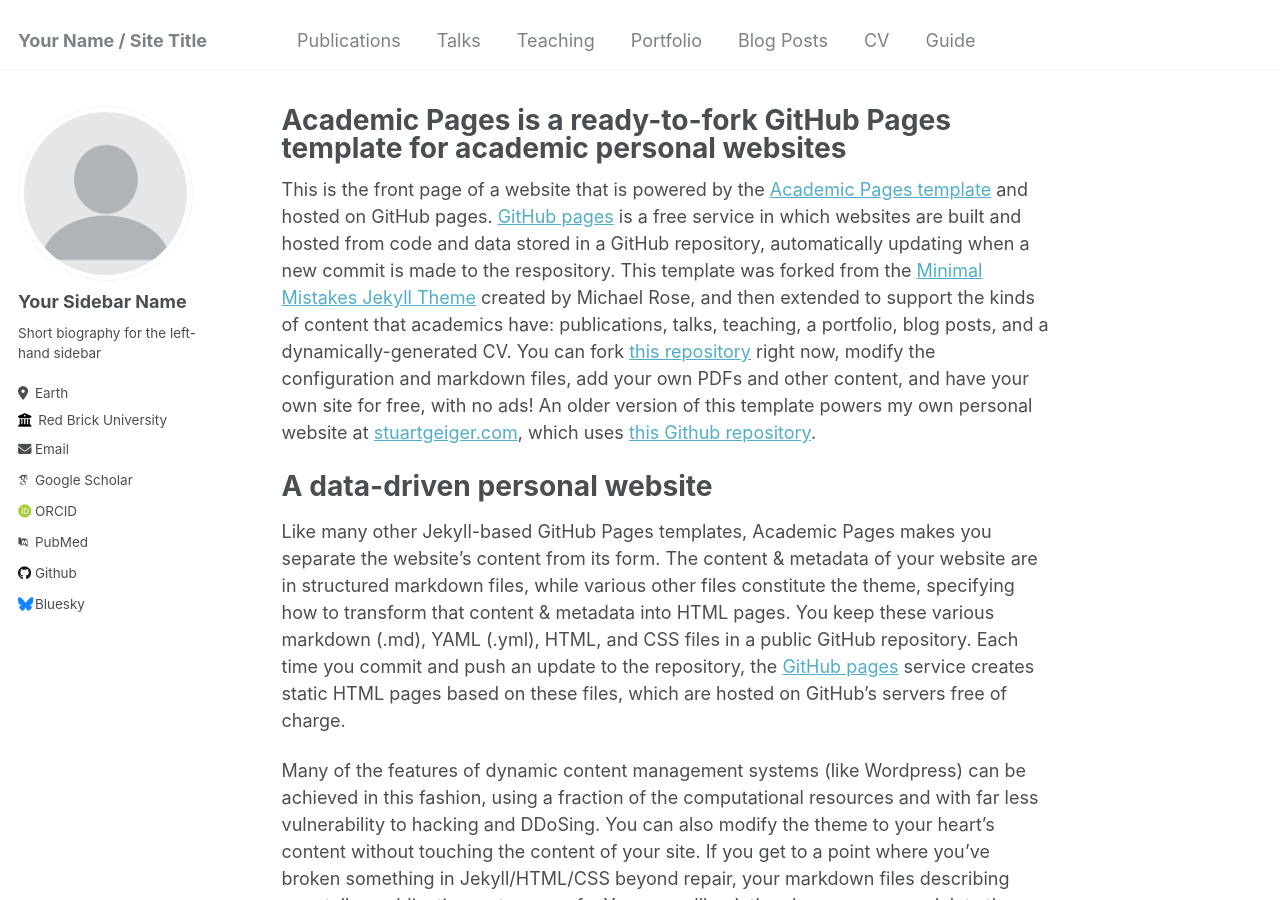
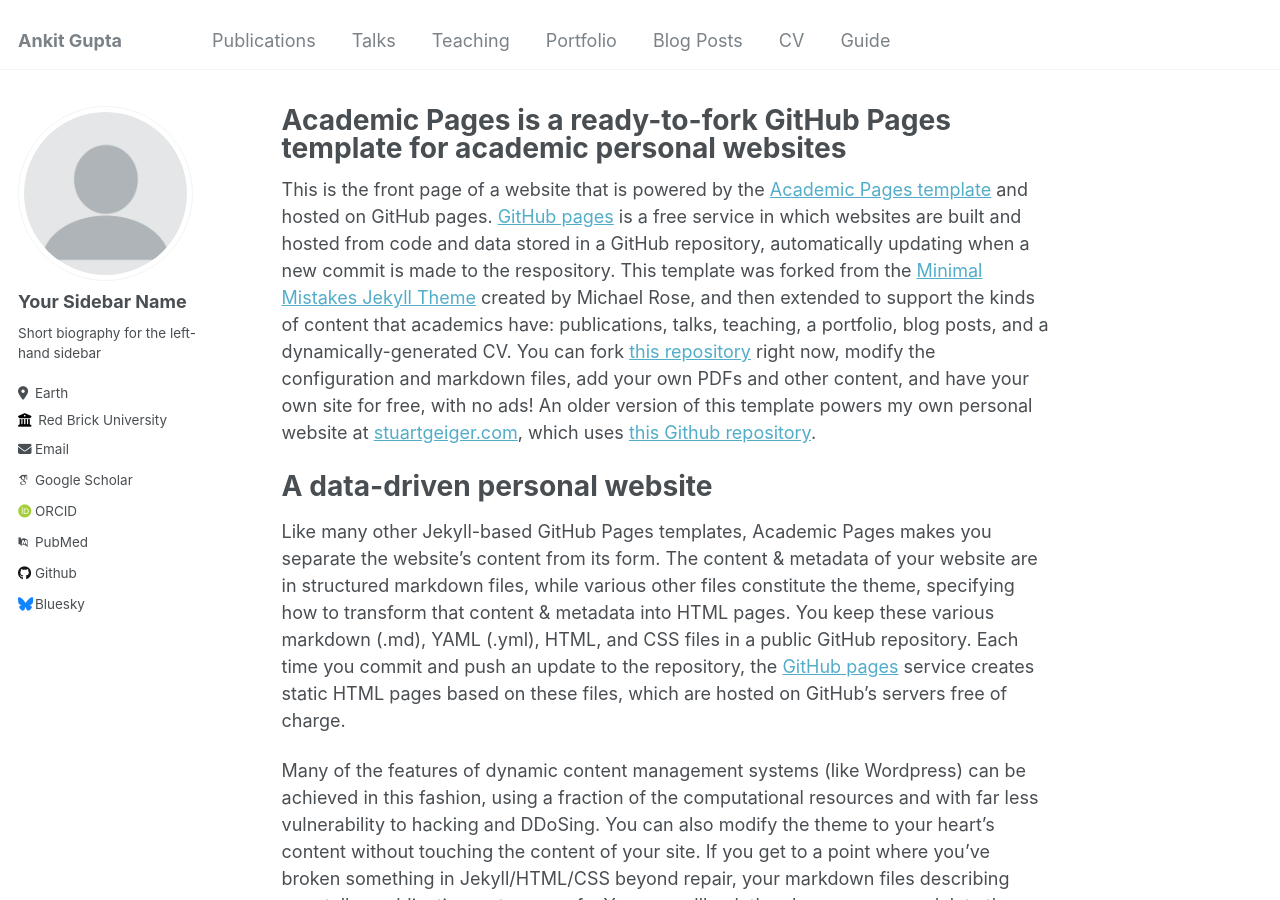
Before and after one commit to MechAnkit/Mech, a Jekyll site: the page built from _pages/about.md, in a window 1280 px wide and 900 px high. Built offline with Jekyll 4.4.1, drawn with Linux system fonts in a browser that asks for light colours; some web fonts are replaced.

Commit message:
Update _config.yml

```diff
--- a/_config.yml
+++ b/_config.yml
@@ -8,7 +8,7 @@
 
 # Basic Site Settings
 locale                   : "en-US"
-title                    : "Your Name / Site Title"
+title                    : "Ankit Gupta"
 title_separator          : "-"
 name                     : &name "Your Name"
 description              : &description "personal description"
```
